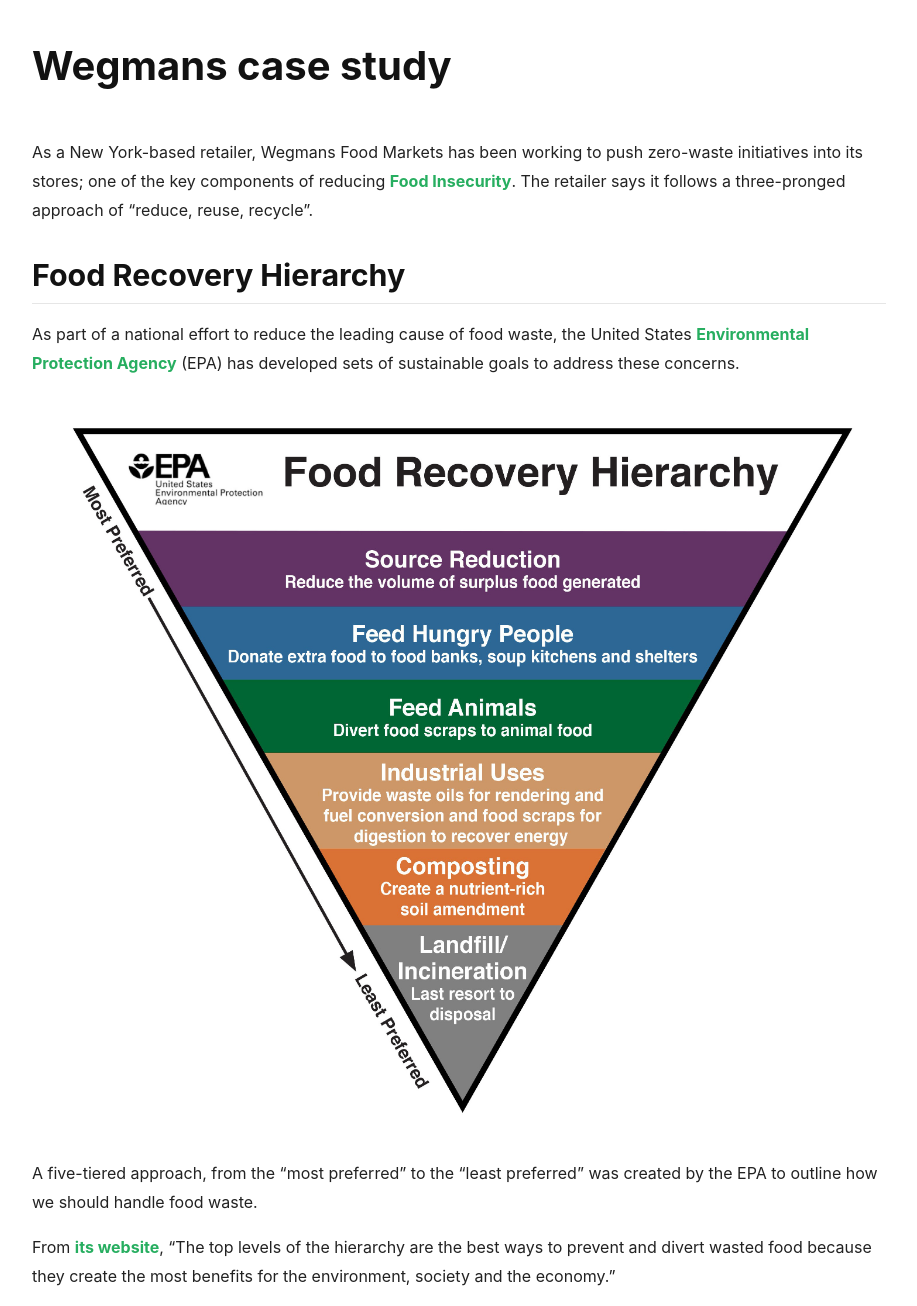
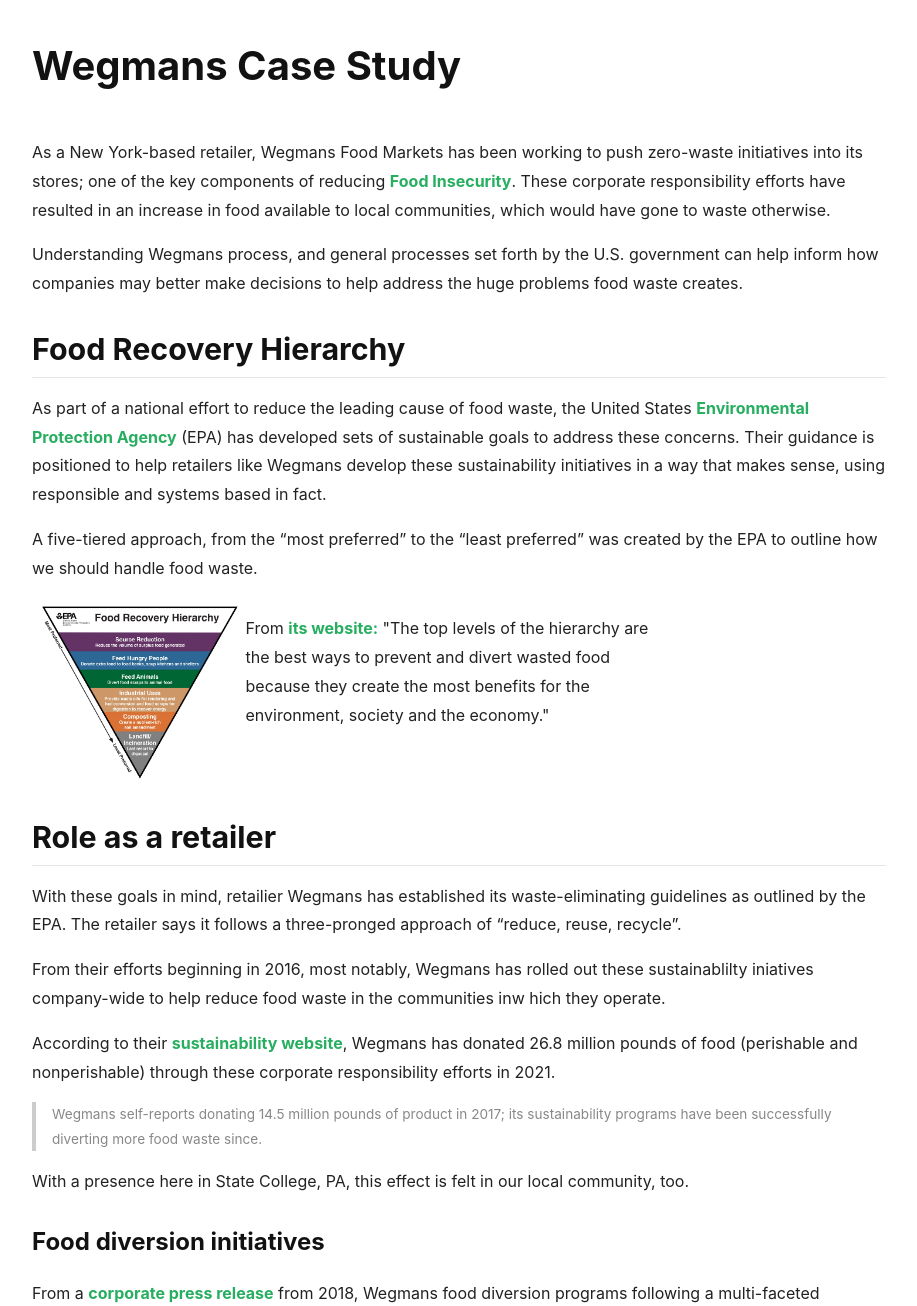
Before and after one commit to lukeapie/creating-change, a Jekyll site: the page built from pages/wegmans.md, in a window 1280 px wide and 1400 px high, cut to the strip 94-1400 px from the top of the window. Shown: the whole strip, without its empty margins (71-988 px from the left). Built offline with Jekyll 4.4.1, drawn with Linux system fonts in a browser that asks for light colours; nearby versions of some CDN libraries; some of the changed text lies outside the part shown.

Commit message:
Update wegmans.md

```diff
--- a/pages/wegmans.md
+++ b/pages/wegmans.md
@@ -1,30 +1,37 @@
 ---
 layout: article
-title: Wegmans case study
+title: Wegmans Case Study
 permalink: /issue/wegmans
 ---
 
-As a New York-based retailer, Wegmans Food Markets has been working to push zero-waste initiatives into its stores; one of the key components of reducing [Food Insecurity](https://lukeapie.github.io/creating-change/issue). The retailer says it follows a three-pronged approach of "reduce, reuse, recycle".
+As a New York-based retailer, Wegmans Food Markets has been working to push zero-waste initiatives into its stores; one of the key components of reducing [Food Insecurity](https://lukeapie.github.io/creating-change/issue). These corporate responsibility efforts have resulted in an increase in food available to local communities, which would have gone to waste otherwise.
+
+Understanding Wegmans process, and general processes set forth by the U.S. government can help inform how companies may better make decisions to help address the huge problems food waste creates.
 
 ## Food Recovery Hierarchy
-As part of a national effort to reduce the leading cause of food waste, the United States [Environmental Protection Agency](https://epa.gov) (EPA) has developed sets of sustainable goals to address these concerns.
-
-<img src="https://lukeapie.github.io/creating-change/assets/images/food-recovery-epa.jpg">
+As part of a national effort to reduce the leading cause of food waste, the United States [Environmental Protection Agency](https://epa.gov) (EPA) has developed sets of sustainable goals to address these concerns. Their guidance is positioned to help retailers like Wegmans develop these sustainability initiatives in a way that makes sense, using responsible and systems based in fact.
 
 A five-tiered approach, from the "most preferred" to the "least preferred" was created by the EPA to outline how we should handle food waste.
 
-From [its website](https://www.epa.gov/sustainable-management-food/food-recovery-hierarchy), "The top levels of the hierarchy are the best ways to prevent and divert wasted food because they create the most benefits for the environment, society and the economy."
+<div class="grid">
+  <div class="cell cell--3">
+  	<img src="https://lukeapie.github.io/creating-change/assets/images/food-recovery-epa.jpg">
+  </div>
+  <div class="cell cell--6">
+  	<p>From <a href="https://www.epa.gov/sustainable-management-food/food-recovery-hierarchy">its website:</a> "The top levels of the hierarchy are the best ways to prevent and divert wasted food because they create the most benefits for the environment, society and the economy."</p>
+  </div>
+</div>
 
 ## Role as a retailer
-With these goals in mind, retailier Wegmans has established its waste-eliminating guidelines as outlined by the EPA.
+With these goals in mind, retailier Wegmans has established its waste-eliminating guidelines as outlined by the EPA. The retailer says it follows a three-pronged approach of "reduce, reuse, recycle".
 
 From their efforts beginning in 2016, most notably, Wegmans has rolled out these sustainablilty iniatives company-wide to help reduce food waste in the communities inw hich they operate.
 
-With a presence here in State College, PA, this effect is felt in our local community, too.
-
 According to their [sustainability website](https://www.wegmans.com/values-in-action/sustainability-at-wegmans/), Wegmans has donated 26.8 million pounds of food (perishable and nonperishable) through these corporate responsibility efforts in 2021.
 
-> Wegmans self-reports donating 14.5 million pounds of product in 2017.
+> Wegmans self-reports donating 14.5 million pounds of product in 2017; its sustainability programs have been successfully diverting more food waste since.
+
+With a presence here in State College, PA, this effect is felt in our local community, too.
 
 ### Food diversion initiatives
 From a [corporate press release](https://www.wegmans.com/news-media/press-releases/at-wegmans-reducing-waste-is-a-win-for-the-community-environment-and-the-company/) from 2018, Wegmans food diversion programs following a multi-faceted approach:
```
